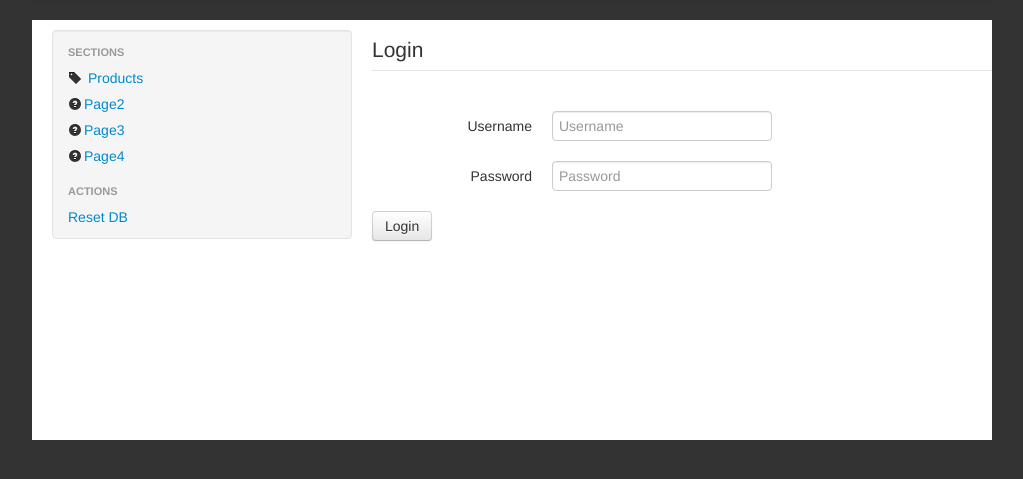
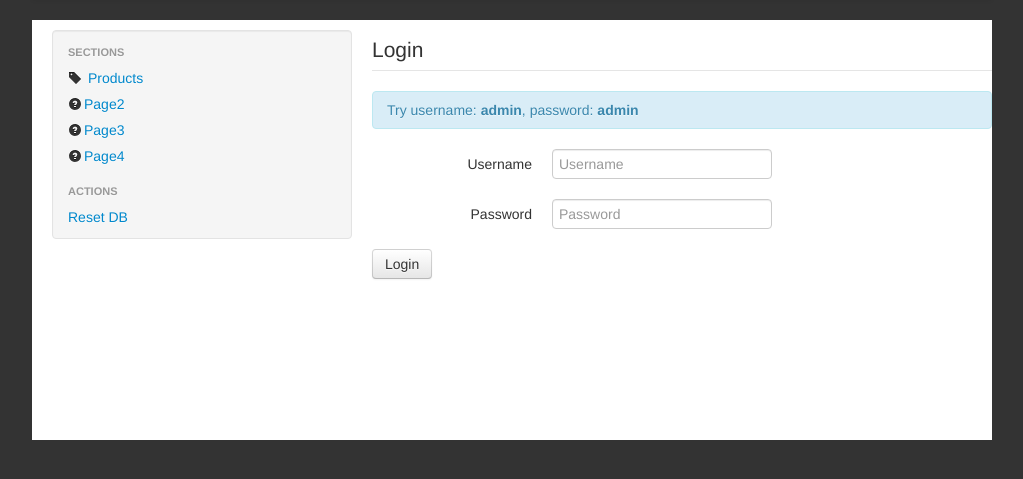
Before and after one commit to weaverryan/phpsummercamp-behat, a PHP site: template views/login.twig in a window 1280 px wide. Shown: the part 42-521 px from the top of the page, without its empty margins (118-1141 px from the left). Run offline with PHP 8.4, Linux system fonts and the light colour scheme; the template is opened without the code that fills it, so the values that code supplies are empty; some libraries are stand-ins or nearby versions.

Commit message:
Adding some login helpers

```diff
--- a/views/login.twig
+++ b/views/login.twig
@@ -10,6 +10,11 @@
 
         <fieldset>
             <legend>Login</legend>
+
+            <div class="alert alert-info">
+                Try username: <strong>admin</strong>, password: <strong>admin</strong>
+            </div>
+
             <div class="control-group">
                 <label class="control-label" for="inputUsername">Username</label>
                 <div class="controls">
```
Also changed, not shown: views/admin.twig (+7 -3 lines).
